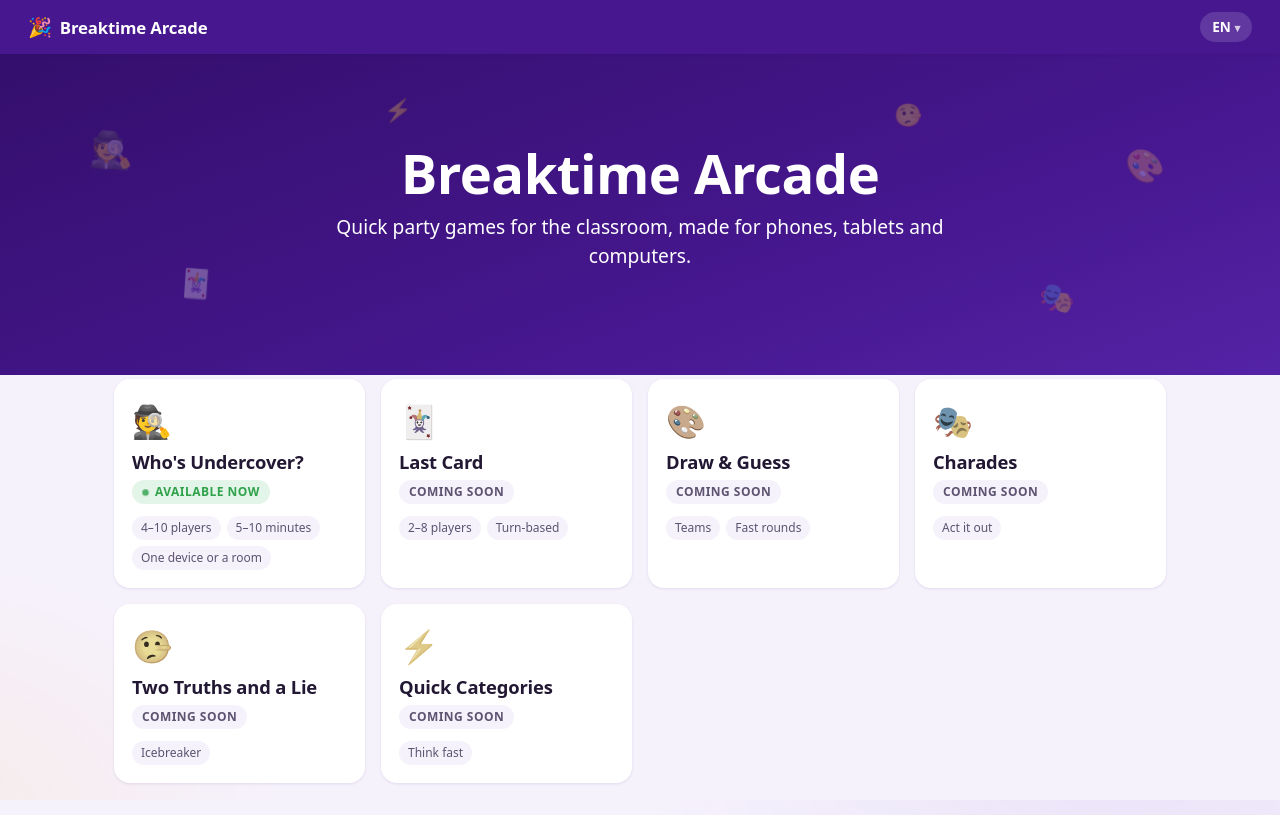
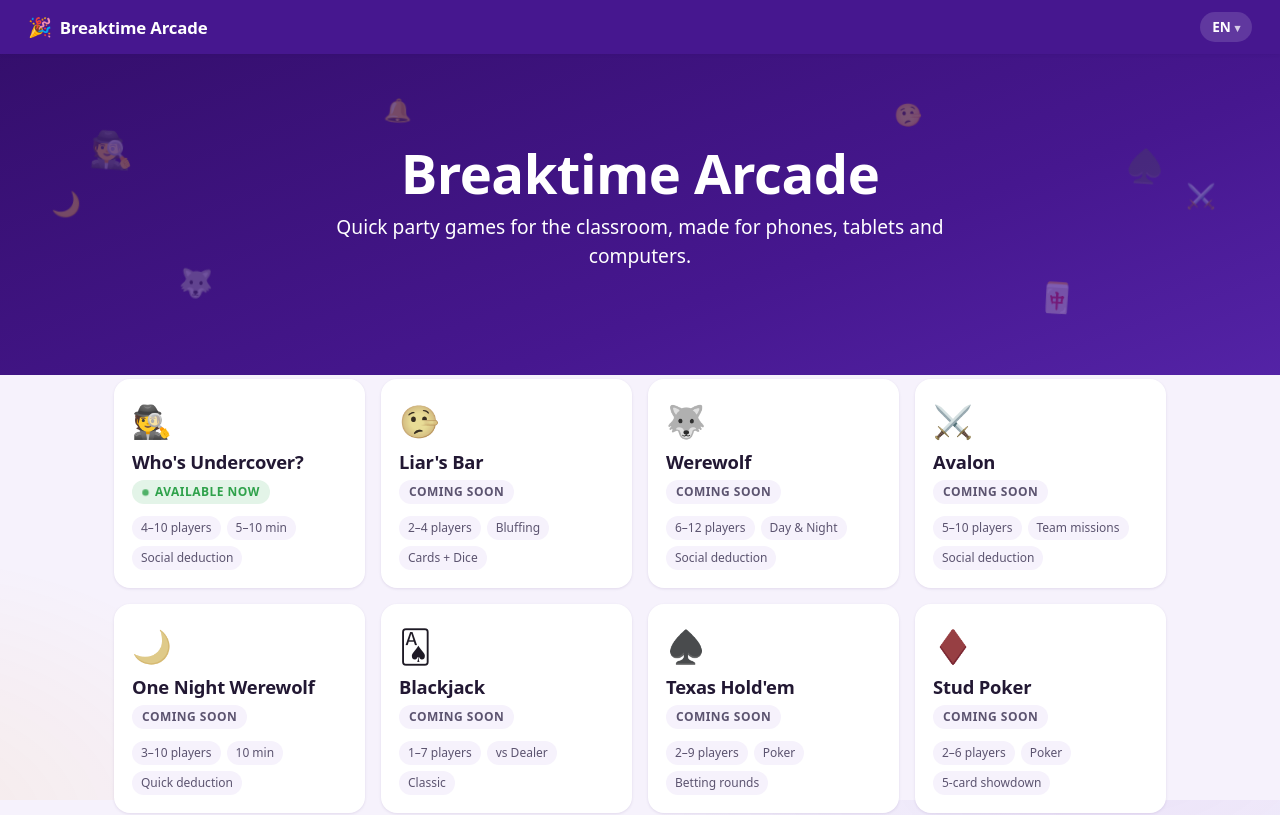
Before and after one commit to zizhenliu0427/breaktime-arcade, a Vue app in the folder packages/client/: page / in a window 1280 px wide. Shown: the top 815 px of the page. Built offline with nearby package versions, Linux system fonts and the light colour scheme.

Commit message:
feat: add 10 planned games as Coming Soon cards + update HANDOFF backlog

```diff
--- a/packages/client/src/pages/HomePage.vue
+++ b/packages/client/src/pages/HomePage.vue
@@ -10,13 +10,29 @@ interface GameCard {
 }
 
 const games: GameCard[] = [
+  // ── Available ──────────────────────────
   {
     title: "Who's Undercover?",
     emoji: '🕵️',
     available: true,
     to: '/undercover',
-    tags: ['4–10 players', '5–10 minutes', 'One device or a room'],
+    tags: ['4–10 players', '5–10 min', 'Social deduction'],
   },
+  // ── Social deduction ───────────────────
+  { title: "Liar's Bar", emoji: '🤥', available: false, tags: ['2–4 players', 'Bluffing', 'Cards + Dice'] },
+  { title: 'Werewolf', emoji: '🐺', available: false, tags: ['6–12 players', 'Day & Night', 'Social deduction'] },
+  { title: 'Avalon', emoji: '⚔️', available: false, tags: ['5–10 players', 'Team missions', 'Social deduction'] },
+  { title: 'One Night Werewolf', emoji: '🌙', available: false, tags: ['3–10 players', '10 min', 'Quick deduction'] },
+  // ── Card games ─────────────────────────
+  { title: 'Blackjack', emoji: '🂡', available: false, tags: ['1–7 players', 'vs Dealer', 'Classic'] },
+  { title: 'Texas Hold\'em', emoji: '♠️', available: false, tags: ['2–9 players', 'Poker', 'Betting rounds'] },
+  { title: 'Stud Poker', emoji: '♦️', available: false, tags: ['2–6 players', 'Poker', '5-card showdown'] },
+  { title: 'Dou Di Zhu', emoji: '🃏', available: false, tags: ['3 players', 'Landlord vs Farmers', '斗地主'] },
+  // ── Reaction / Party ───────────────────
+  { title: 'Halli Galli', emoji: '🔔', available: false, tags: ['2–6 players', 'Speed reaction', '德国心脏病'] },
+  // ── Board / Tile games ─────────────────
+  { title: 'Mahjong', emoji: '🀄', available: false, tags: ['4 players', 'Tile matching', '麻将'] },
+  // ── Original party games ───────────────
   { title: 'Last Card', emoji: '🃏', available: false, tags: ['2–8 players', 'Turn-based'] },
   { title: 'Draw & Guess', emoji: '🎨', available: false, tags: ['Teams', 'Fast rounds'] },
   { title: 'Charades', emoji: '🎭', available: false, tags: ['Act it out'] },
@@ -27,11 +43,13 @@ const games: GameCard[] = [
 /* Floating decorations for the hero — purely visual */
 const decorations = [
   { emoji: '🕵️', style: { top: '18%', left: '7%', fontSize: '2.2rem', animationDuration: '5.2s' } },
-  { emoji: '🃏', style: { top: '62%', left: '14%', fontSize: '1.7rem', animationDuration: '6.4s', animationDelay: '-2s' } },
-  { emoji: '🎨', style: { top: '24%', right: '9%', fontSize: '2rem', animationDuration: '5.8s', animationDelay: '-1s' } },
-  { emoji: '🎭', style: { top: '66%', right: '16%', fontSize: '1.8rem', animationDuration: '7s', animationDelay: '-3.4s' } },
-  { emoji: '⚡', style: { top: '10%', left: '30%', fontSize: '1.4rem', animationDuration: '6s', animationDelay: '-4.2s' } },
+  { emoji: '🐺', style: { top: '62%', left: '14%', fontSize: '1.7rem', animationDuration: '6.4s', animationDelay: '-2s' } },
+  { emoji: '♠️', style: { top: '24%', right: '9%', fontSize: '2rem', animationDuration: '5.8s', animationDelay: '-1s' } },
+  { emoji: '🀄', style: { top: '66%', right: '16%', fontSize: '1.8rem', animationDuration: '7s', animationDelay: '-3.4s' } },
+  { emoji: '🔔', style: { top: '10%', left: '30%', fontSize: '1.4rem', animationDuration: '6s', animationDelay: '-4.2s' } },
   { emoji: '🤥', style: { top: '14%', right: '28%', fontSize: '1.4rem', animationDuration: '6.8s', animationDelay: '-2.6s' } },
+  { emoji: '🌙', style: { top: '42%', left: '4%', fontSize: '1.5rem', animationDuration: '5.6s', animationDelay: '-1.5s' } },
+  { emoji: '⚔️', style: { top: '38%', right: '5%', fontSize: '1.5rem', animationDuration: '6.2s', animationDelay: '-3s' } },
 ];
 </script>
 
```
Also changed, not shown: 1 other file (tests, documents, lock files or other folders).
